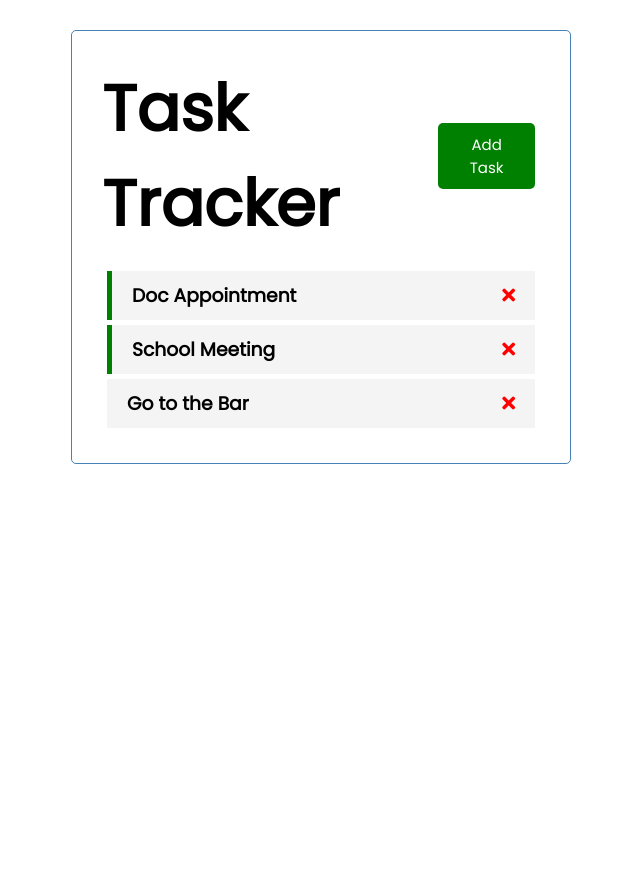
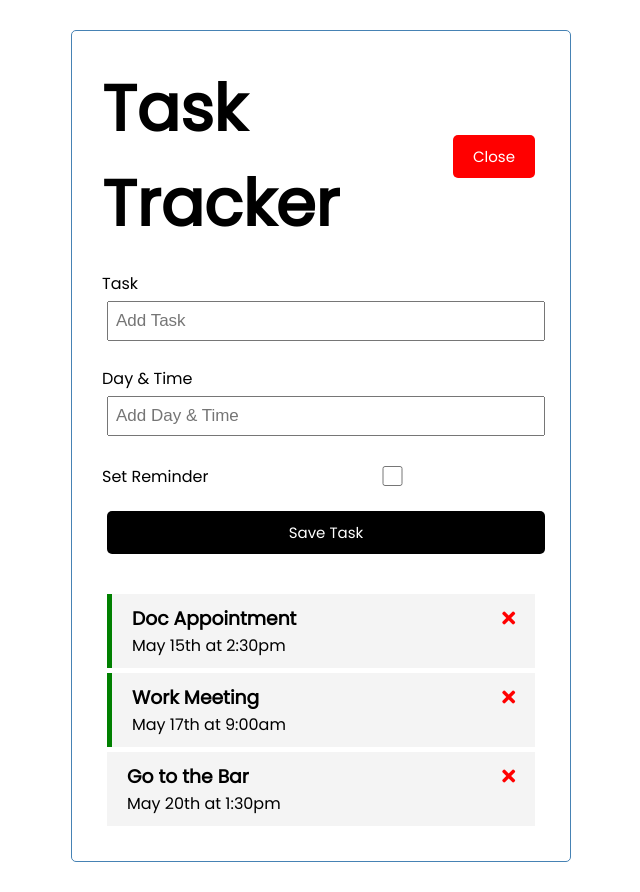
Before and after one commit to Jon-Laboy/vue-tutorial-task-tracker, a Vue app in the folder vue/vue-crash-task-tracker/: page / in a window 1280 px wide. Both pictures are taken after a click on the button "Add Task". Shown: the whole page, without its empty margins (319-959 px from the left). Before the commit the page ends 800 px from the top, so only its background shows below. Built offline with nearby package versions, Linux system fonts and the light colour scheme.

Commit message:
final commit before working with json server

```diff
--- a/vue/vue-crash-task-tracker/src/App.vue
+++ b/vue/vue-crash-task-tracker/src/App.vue
@@ -1,67 +1,92 @@
 <template>
   <div class="container">
-    <h1><Header title="Task Tracker" /></h1>
+    <h1>
+      <Header
+      @toggle-add-task="toggleAddTask"
+      title="Task Tracker"
+      :showAddTask="showAddTask"
+      />
+      </h1>
+    <div v-if="showAddTask">
+      <AddTask @add-task="addTask" />
+    </div>
     <Tasks
-    @delete-task="deleteTask"
-    @toggle-reminder= "toggleReminder"
-    :tasks="tasks" />
+      @delete-task="deleteTask"
+      @toggle-reminder="toggleReminder"
+      :tasks="tasks"
+    />
   </div>
 </template>
 
 <script>
-import Header from './components/Header';
-import Tasks from './components/Tasks'
+import Header from "./components/Header";
+import AddTask from "./components/AddTask";
+import Tasks from "./components/Tasks";
 export default {
   name: "App",
   components: {
     Header,
-    Tasks
+    Tasks,
+    AddTask,
   },
   data() {
     return {
       tasks: [],
-    }
+      showAddTask: false,
+    };
   },
   methods: {
+    toggleAddTask() {
+      this.showAddTask = !this.showAddTask;
+    },
+    addTask(task) {
+      this.tasks = [...this.tasks, task];
+    },
     deleteTask(id) {
-      if(confirm('Are you sure?')) {
-        this.tasks = this.tasks.filter((task) => task.id !== id )
+      if (confirm("Are you sure?")) {
+        this.tasks = this.tasks.filter((task) => task.id !== id);
       }
     },
     toggleReminder(id) {
-      this.tasks = this.tasks.map((task)=> task.id === id
-      ? {...task, reminder: !task.reminder} : task)
+      this.tasks = this.tasks.map((task) =>
+        task.id === id ? { ...task, reminder: !task.reminder } : task
+      );
     },
   },
   created() {
     this.tasks = [
       {
         id: 1,
-        text: 'Doc Appointment',
+        text: "Doc Appointment",
+        day: "May 15th at 2:30pm",
         reminder: true,
-      },{
+      },
+      {
         id: 2,
-        text: 'School Meeting',
+        text: "Work Meeting",
+        day: "May 17th at 9:00am",
         reminder: true,
-      },{
+      },
+      {
         id: 3,
-        text: 'Go to the Bar',
+        text: "Go to the Bar",
+        day: "May 20th at 1:30pm",
         reminder: false,
       },
-    ]
-  }
+    ];
+  },
 };
 </script>
 
 <style>
-@import url('https://fonts.googleapis.com/css2?family=Poppins:wght@300;400&display=swap');
+@import url("https://fonts.googleapis.com/css2?family=Poppins:wght@300;400&display=swap");
 * {
   box-sizing: border-box;
   margin: 0;
   padding: 0;
 }
 body {
-  font-family: 'Poppins', sans-serif;
+  font-family: "Poppins", sans-serif;
 }
 .container {
   max-width: 500px;
--- /dev/null
+++ b/vue/vue-crash-task-tracker/src/components/AddTask.vue
@@ -0,0 +1,80 @@
+<template>
+  <form @submit="onSubmit" class="add-form">
+    <div class="form-control">
+      <label>Task</label>
+      <input type="text" v-model="text" name="text" placeholder="Add Task" />
+    </div>
+    <div class="form-control">
+      <label>Day & Time</label>
+      <input type="text" v-model="day" name="day" placeholder="Add Day & Time" />
+    </div>
+    <div class="form-control form-control-check">
+      <label>Set Reminder</label>
+      <input type="checkbox" v-model="reminder" name="reminder" />
+    </div>
+    <input type="submit" value="Save Task" class="btn btn-block" />
+  </form>
+</template>
+
+<script>
+export default {
+  name: "AddTask",
+  data() {
+      return {
+          text: '',
+          day: '',
+          reminder: false
+      }
+  },
+  methods: {
+      onSubmit(e) {
+          e.preventDefault();
+
+          if(!this.text) {
+              alert('Please add a task')
+              return
+          }
+          const newTask = {
+              id: Math.floor(Math.random() *100000),
+              text: this.text,
+              day: this.day,
+              reminder: this.reminder
+          }
+          this.$emit('add-task', newTask)
+          this.text= ""
+          this.day= ""
+          this.reminder= false
+      }
+  }
+};
+</script>
+<style scoped>
+.add-form {
+  margin-bottom: 40px;
+}
+.form-control {
+  margin: 20px 0;
+}
+.form-control label {
+  display: block;
+}
+.form-control input {
+  width: 100%;
+  height: 40px;
+  margin: 5px;
+  padding: 3px 7px;
+  font-size: 17px;
+}
+.form-control-check {
+  display: flex;
+  align-items: center;
+  justify-content: space-between;
+}
+.form-control-check label {
+  flex: 1;
+}
+.form-control-check input {
+  flex: 2;
+  height: 20px;
+}
+</style>
--- a/vue/vue-crash-task-tracker/src/components/Button.vue
+++ b/vue/vue-crash-task-tracker/src/components/Button.vue
@@ -13,7 +13,7 @@
   },
   methods: {
     onClick() {
-      console.log("click");
+      this.$emit('btn-click')
     },
   },
 };
--- a/vue/vue-crash-task-tracker/src/components/Header.vue
+++ b/vue/vue-crash-task-tracker/src/components/Header.vue
@@ -1,20 +1,25 @@
 <template>
   <header>
     <h1>{{ title }}</h1>
-        <Button text="Add Task" color="green" />
+    <Button
+      @btn-click="$emit('toggle-add-task')"
+      :text="showAddTask ? 'Close': 'Add Task'"
+      :color="showAddTask ? 'red': 'green'"
+    />
   </header>
 </template>
 <script>
-import Button from './Button'
+import Button from "./Button";
 export default {
-    name: 'Header',
+  name: "Header",
   props: {
     title: String,
+    showAddTask: Boolean
   },
   components: {
-        Button
-    }
-}
+    Button,
+  },
+};
 </script>
 // scoped means it is only for this component
 <style scoped>
```
Lines whose indentation alone changed are shown as unchanged.
